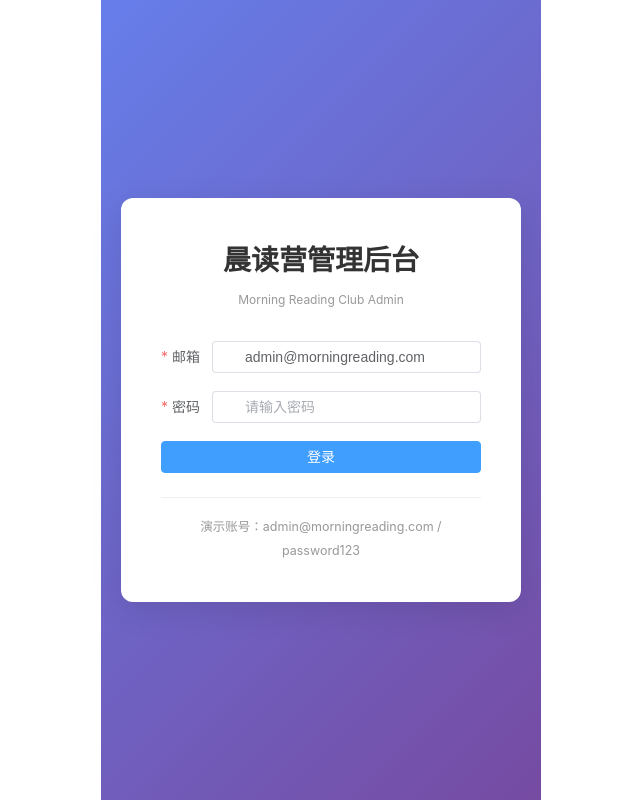
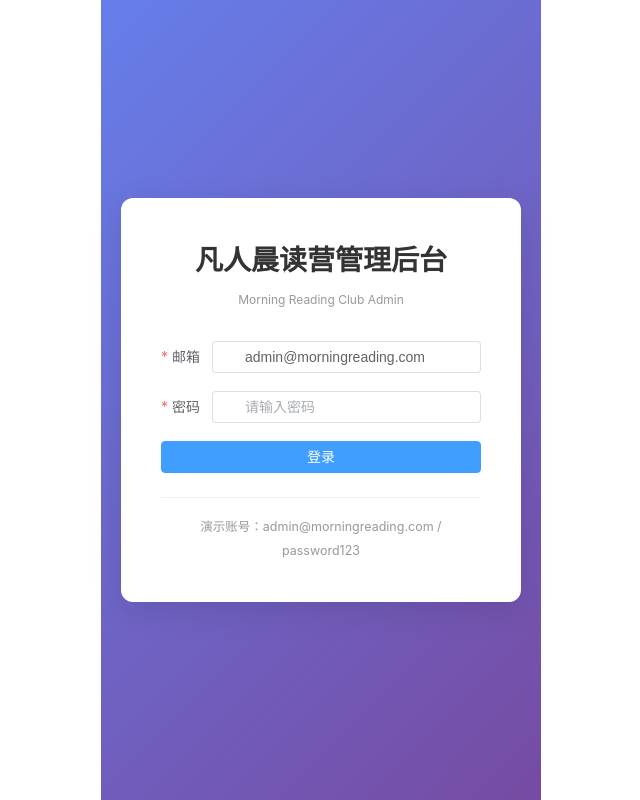
Before and after one commit to flylion816/Morning_Reading_Club, a Vue app in the folder admin/: page /login in a window 1280 px wide. Shown: the whole page, without its empty margins (99-739 px from the left). Built offline with nearby package versions, Linux system fonts and the light colour scheme; the HTML template or start-up script is replaced by a standard one.

Commit message:
style: 更新管理后台标题为'凡人晨读营'
修改内容:
- LoginView.vue: 登录页标题改为'凡人晨读营管理后台'
- AdminLayout.vue: 侧边栏标题改为'凡人晨读营'

🤖 Generated with Claude Code

Co-Authored-By: Claude <noreply@anthropic.com>

```diff
--- a/admin/src/components/AdminLayout.vue
+++ b/admin/src/components/AdminLayout.vue
@@ -2,7 +2,7 @@
   <el-container class="admin-layout">
     <el-aside class="admin-sidebar">
       <div class="sidebar-header">
-        <h2>晨读营</h2>
+        <h2>凡人晨读营</h2>
         <span>管理后台</span>
       </div>
 
--- a/admin/src/views/LoginView.vue
+++ b/admin/src/views/LoginView.vue
@@ -2,7 +2,7 @@
   <div class="login-container">
     <div class="login-box">
       <div class="login-header">
-        <h1>晨读营管理后台</h1>
+        <h1>凡人晨读营管理后台</h1>
         <p>Morning Reading Club Admin</p>
       </div>
 
```
